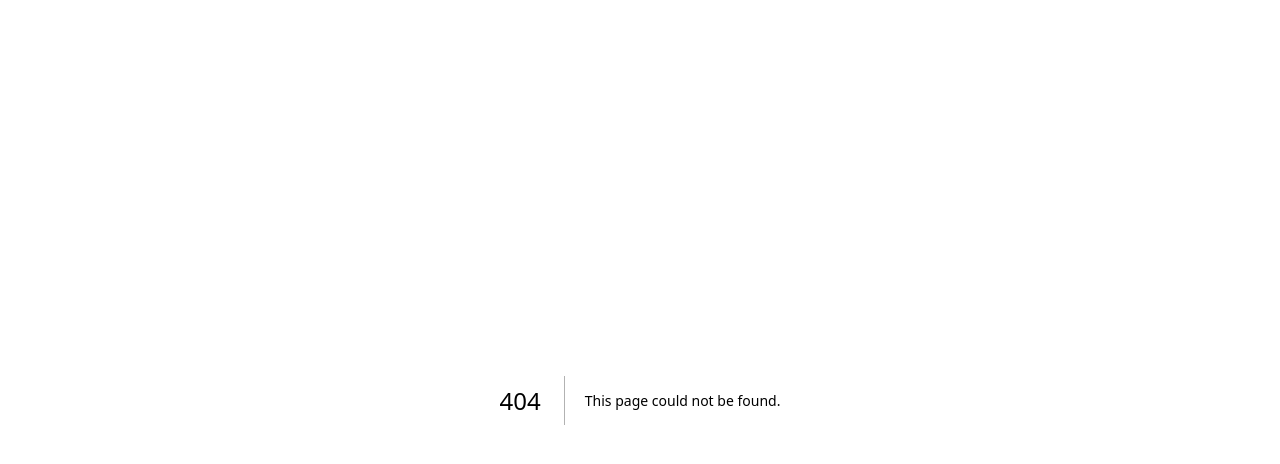
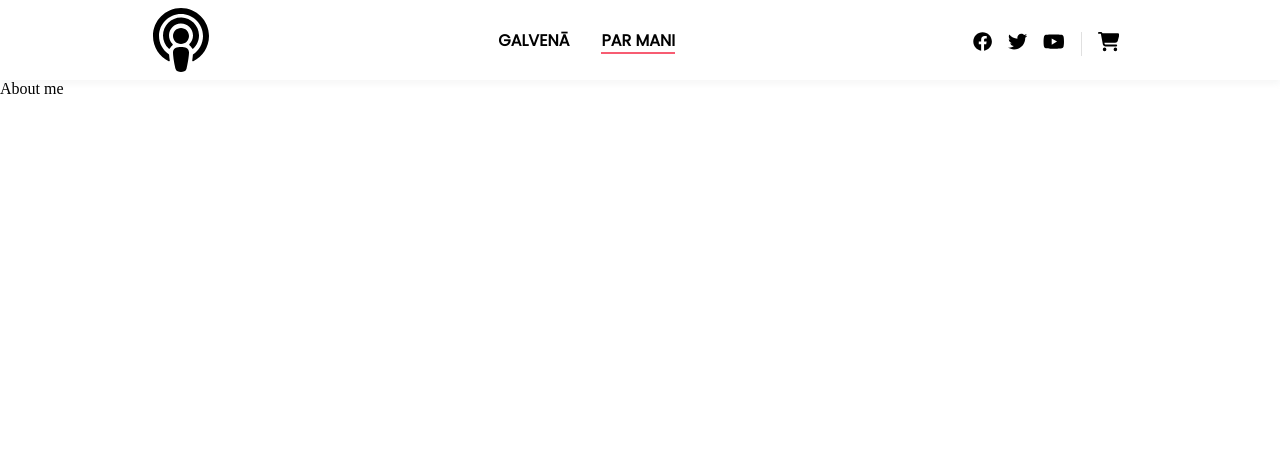
Before and after one commit to JurisBaltacs/podcast, a Next.js app: page /about in a window 1280 px wide. Before the commit this address had no page. Shown: the top 464 px of the page. Built offline with nearby package versions, Linux system fonts and the light colour scheme.

Commit message:
Next handles api

```diff
--- a/components/Layout.js
+++ b/components/Layout.js
@@ -1,5 +1,6 @@
 import React, { useState } from "react";
 import Link from "next/link";
+import { useRouter } from "next/router";
 import Footer from "./Footer";
 import Logo from "../assets/Logo";
 import Facebook from "../assets/facebook";
@@ -7,17 +8,14 @@ import Twitter from "../assets/twitter";
 import Youtube from "../assets/youtube";
 import Cart from "../assets/cart";
 
-const categoriesArray = [
-  "Galvenā",
-  "Par podkāstu",
-  "Kontakti",
-  "Veikals",
-  "Blogs",
-  "Favorīti",
+const categories = [
+  { name: "GALVENĀ", path: "/" },
+  { name: "PAR MANI", path: "/about" },
 ];
 
 export default function Layout({ children }) {
   const [isOpen, setIsOpen] = useState(false);
+  const router = useRouter();
 
   return (
     <>
@@ -30,13 +28,16 @@ export default function Layout({ children }) {
               : "menu__top-menu--item-wrapper open"
           }
         >
-          {categoriesArray.map((category, index) => {
-            return (
-              <div key={index} className="menu__top-menu--items">
-                <Link href={category}>{category.toUpperCase()}</Link>
-              </div>
-            );
-          })}
+          {categories.map((category) => (
+            <div className="menu__top-menu--items">
+              <Link
+                href={category.path}
+                className={category.path === router.asPath ? "active" : ""}
+              >
+                {category.name}
+              </Link>
+            </div>
+          ))}
         </div>
         <div className="menu__top-menu--social--icons">
           <div className="menu__top-menu--social">
--- /dev/null
+++ b/pages/about.js
@@ -0,0 +1,9 @@
+import React from "react";
+import Layout from "../components/Layout";
+
+
+const About = () => {
+  return <Layout>About me</Layout>;
+};
+
+export default About;
--- /dev/null
+++ b/pages/api/episodes.js
@@ -0,0 +1,41 @@
+// Next.js API route support: https://nextjs.org/docs/api-routes/introduction
+const clientId = "ec29910c77d24059ab21953c4daa8ae6"; // Your client id
+const clientSecret = "09aca07221574ce1ba7fb9a6c97eaa81"; // Your secret
+
+export default async function handler(req, res) {
+  const authResult = await fetch("https://accounts.spotify.com/api/token", {
+    method: "POST",
+    headers: {
+      Authorization:
+        "Basic " + new Buffer(clientId + ":" + clientSecret).toString("base64"),
+      "Content-Type": "application/x-www-form-urlencoded",
+    },
+    body: new URLSearchParams({
+      grant_type: "client_credentials",
+    }).toString(),
+  });
+
+  const authResultJson = await authResult.json();
+
+  var token = authResultJson.access_token;
+  var options = {
+    url: "https://api.spotify.com/v1/shows/2B4z0QYgLOsqYCEdPAHnxw/episodes/?market=LV&limit=20",
+    headers: {
+      Authorization: "Bearer " + token,
+    },
+  };
+
+  const result = await fetch(
+    "https://api.spotify.com/v1/shows/2B4z0QYgLOsqYCEdPAHnxw/episodes/?market=LV&limit=20",
+    {
+      headers: {
+        Authorization: "Bearer " + token,
+        "Content-Type": "application/x-www-form-urlencoded",
+      },
+    }
+  );
+
+  const resultJson = await result.json();
+
+  res.status(200).json(resultJson);
+}
--- a/pages/api/hello.js
+++ /dev/null
@@ -1,5 +0,0 @@
-// Next.js API route support: https://nextjs.org/docs/api-routes/introduction
-
-export default function handler(req, res) {
-  res.status(200).json({ name: 'John Doe' })
-}
```
Also changed, not shown: pages/index.js (+5 -5 lines).
